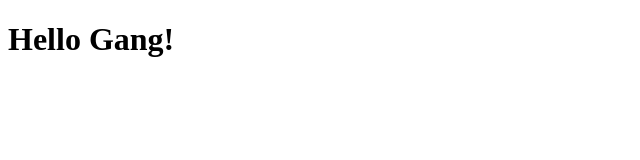
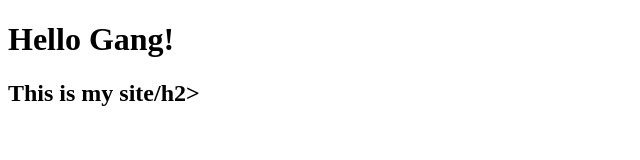
Before and after one commit to rodgersajb/ubiquitous-lamp, a plain HTML site: page index.html in a window 1280 px wide. Shown: the whole page, without its empty margins (0-640 px from the left). Drawn offline with Linux system fonts and the light colour scheme.

Commit message:
added a new h2 tag and added css file

```diff
--- a/index.html
+++ b/index.html
@@ -8,5 +8,6 @@
 </head>
 <body>
     <h1>Hello Gang!</h1>
+    <h2>This is my site/h2>
 </body>
 </html>
```
Also changed, not shown: style.css (added).
